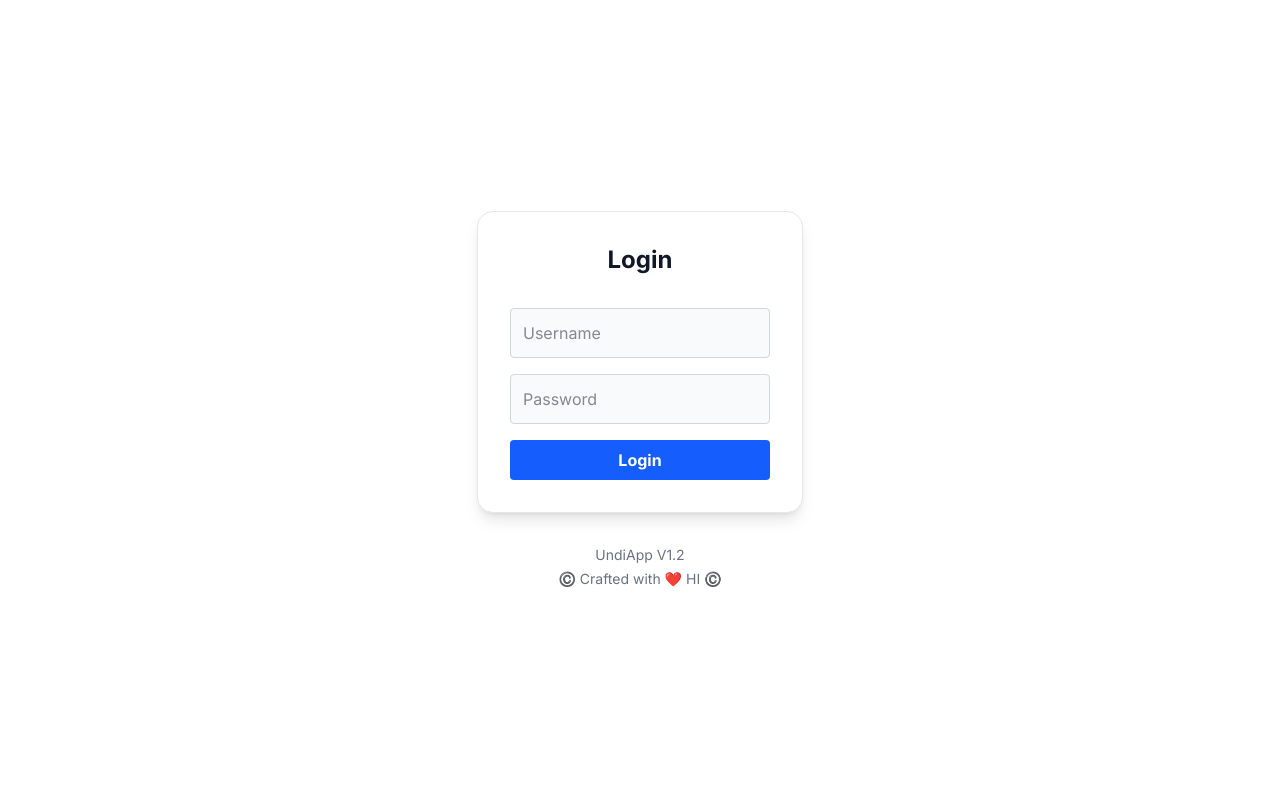
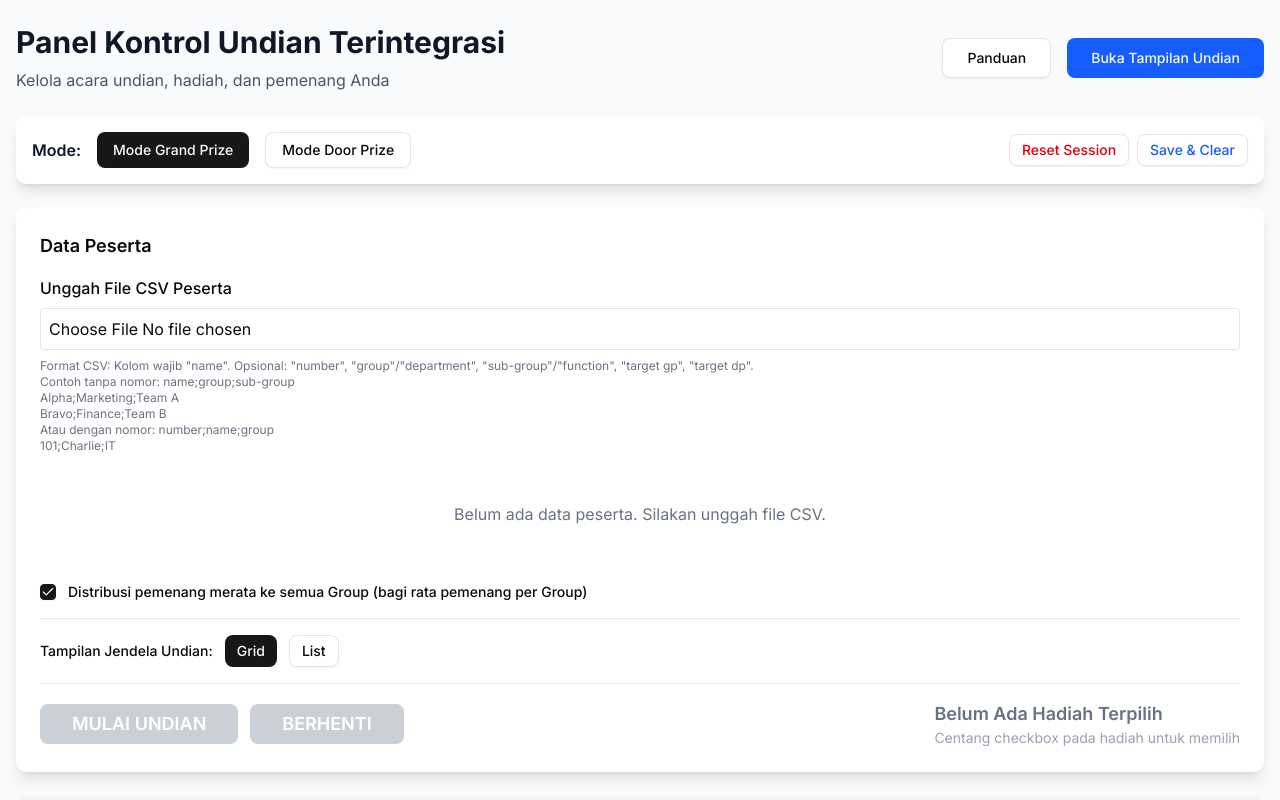
Before and after one commit to harisillahi/UndiApp, a Next.js app: page /control-panel in a window 1280 px wide. Shown: the top 800 px of the page. Built offline with nearby package versions, Linux system fonts and the light colour scheme.

Commit message:
Remove username/password login - rely on license serial number authentication only

```diff
--- a/src/app/control-panel/page.tsx
+++ b/src/app/control-panel/page.tsx
@@ -16,63 +16,6 @@ import { Table, TableBody, TableCell, TableHead, TableHeader, TableRow } from '@
 import { Badge } from '@/components/ui/badge';
 import { parseCSV, validateCSVFile, exportToCSV, type Participant } from '@/lib/utils';
 import { Plus } from 'lucide-react';
-
-// --- LOGIN FORM COMPONENT ---
-function LoginForm({ onLogin }: { onLogin: () => void }) {
-  const [username, setUsername] = useState('');
-  const [password, setPassword] = useState('');
-  const [error, setError] = useState('');
-
-  const handleSubmit = (e: React.FormEvent) => {
-    e.preventDefault();
-    if (username === 'undiappv1.2' && password === 'Favor38-idea10') {
-      setError('');
-      onLogin();
-    } else {
-      setError('Username or password is incorrect.');
-    }
-  };
-
-  return (
-    <div className="w-screen h-screen flex flex-col justify-center items-center bg-white">
-      <form
-        onSubmit={handleSubmit}
-        className="bg-white border border-gray-200 shadow-lg p-8 rounded-2xl flex flex-col gap-4 min-w-[320px]"
-      >
-        <h2 className="text-2xl font-bold text-gray-900 text-center mb-4">Login</h2>
-        <input
-          type="text"
-          placeholder="Username"
-          className="p-3 rounded border border-gray-300 bg-gray-50 focus:outline-none focus:ring-2 focus:ring-blue-500 text-gray-900"
-          value={username}
-          onChange={e => setUsername(e.target.value)}
-          required
-        />
-        <input
-          type="password"
-          placeholder="Password"
-          className="p-3 rounded border border-gray-300 bg-gray-50 focus:outline-none focus:ring-2 focus:ring-blue-500 text-gray-900"
-          value={password}
-          onChange={e => setPassword(e.target.value)}
-          required
-        />
-        {error && (
-          <div className="text-red-500 text-sm text-center">{error}</div>
-        )}
-        <button
-          type="submit"
-          className="bg-blue-600 hover:bg-blue-700 text-white font-bold py-2 rounded transition"
-        >
-          Login
-        </button>
-      </form>
-      <div className="mt-8 text-center text-sm text-gray-500">
-        <p>UndiApp V1.2</p>
-        <p className="mt-1">©️ Crafted with ❤️ HI ©️</p>
-      </div>
-    </div>
-  );
-}
 
 // --- MAIN CONTENT ---
 function MainContent() {
@@ -1040,33 +983,6 @@ Selamat menggunakan UndiApp v1.2! 🎉`;
 
 // --- PAGE COMPONENT WITH LOGIN + SESSION LOGIC ---
 export default function HomePage() {
-  const [isLoggedIn, setIsLoggedIn] = useState(false);
-
-  // Check login session on mount (disabled 5-min rule)
-  useEffect(() => {
-    const loginTimestamp = localStorage.getItem('undiapp_login_time');
-    if (loginTimestamp) {
-      setIsLoggedIn(true);
-    }
-  }, []);
-
-  // On login, set timestamp
-  const handleLogin = () => {
-    localStorage.setItem('undiapp_login_time', Date.now().toString());
-    setIsLoggedIn(true);
-  };
-
-  // On every page load, update timestamp if logged in (to keep session alive on refresh)
-  useEffect(() => {
-    if (isLoggedIn) {
-      localStorage.setItem('undiapp_login_time', Date.now().toString());
-    }
-  }, [isLoggedIn]);
-
-  if (!isLoggedIn) {
-    return <LoginForm onLogin={handleLogin} />;
-  }
-
   return (
     <LotteryProvider>
       <MainContent />
```
